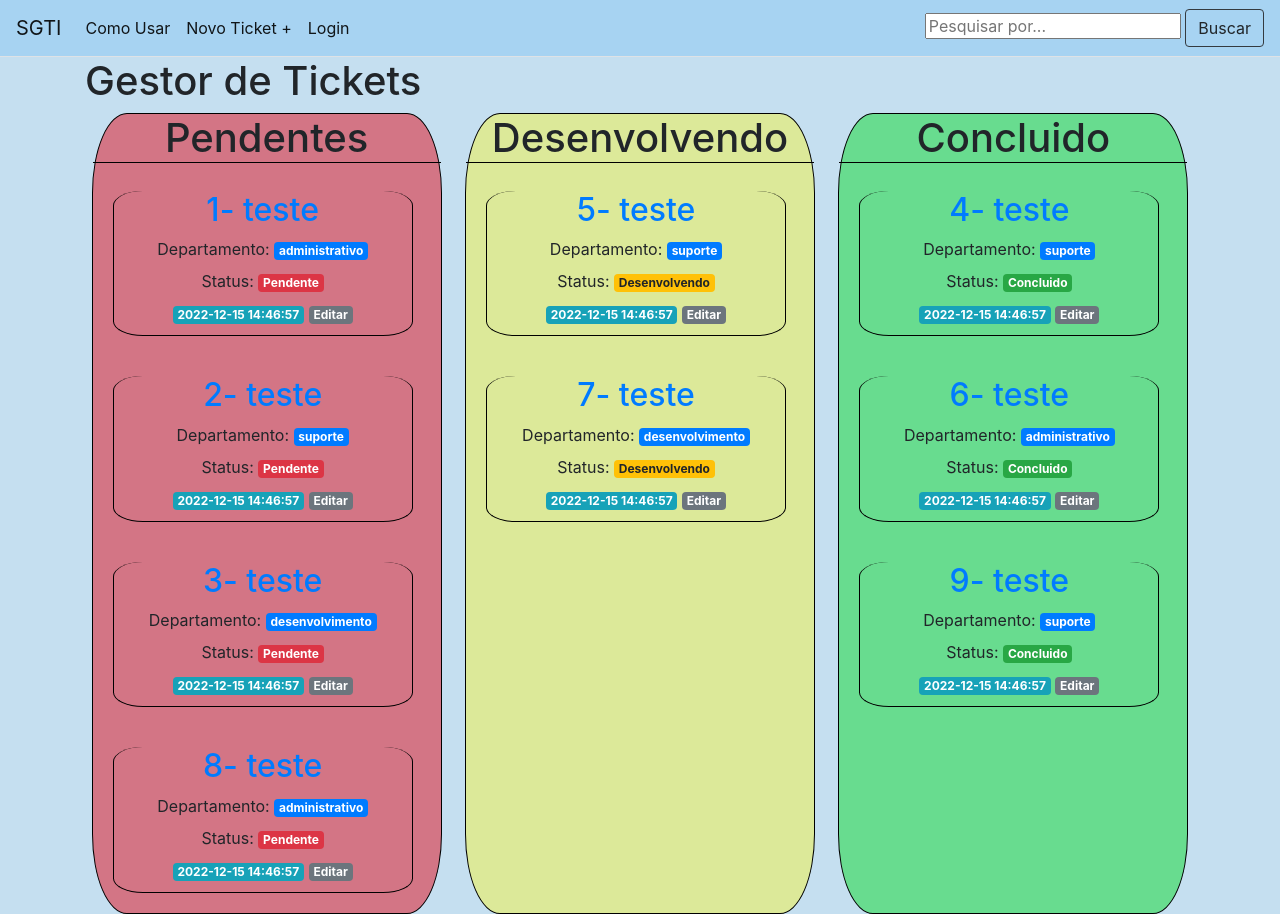
After one commit to nancastilho/Sistema-de-Gestao-FLASK, a Flask app: page /home in a window 1280 px wide. The commit adds this page. Run offline with Flask 2, Linux system fonts and the light colour scheme; data comes from the database, SQL or seed files in the repository; both versions use the stored data as it was after the commit; some libraries are stand-ins or nearby versions.

Commit message:
Manual, cadastro e login
Foi adicionado a tela de cadastro de usuarios, login e manual

```diff
--- a/app.py
+++ b/app.py
@@ -1,6 +1,12 @@
 import sqlite3
 from flask import Flask, render_template, request, url_for, flash, redirect
 from werkzeug.exceptions import abort
+
+
+
+app = Flask(__name__, static_url_path='/static')
+app.config['SECRET_KEY'] = 'your secret key'
+
 
 
 def get_db_connection():
@@ -19,27 +25,61 @@ def get_post(post_id):
     return post
 
 
-app = Flask(__name__, static_url_path='/static')
-app.config['SECRET_KEY'] = 'your secret key'
+def get_idLog(contas_id):
+    conn = get_db_connection()
+    contas = conn.execute('SELECT * FROM contas WHERE id = ?',
+                        (contas_id,)).fetchone()
+    conn.close()
+
+@app.route('/', methods=('GET', 'POST'))
+def login():
+    if request.method == 'POST':
+        email = request.form['email']
+        senha = request.form['senha']
+        conn = get_db_connection()
+        user = conn.execute("SELECT * FROM contas WHERE email=? and senha=?", (email, senha)).fetchall()
+        conn.close()
+        if not user:
+            flash('E-mail ou senha nao encontrado')
+
+        if user:
+            return redirect(url_for('index'))
+    return render_template('login.html')
+
+@app.route('/cadastro', methods=('GET', 'POST'))
+def cadastro():
+    if request.method == 'POST':
+        nome = request.form['nome']
+        email = request.form['email']
+        senha = request.form['senha']
+
+        if not nome and not email and not senha:
+            flash('É necessário ter as informaçoes!')
+        else:
+            conn = get_db_connection()
+            conn.execute('INSERT INTO contas (nome, email, senha) VALUES (?, ?, ?)',
+                         (nome, email, senha))
+            conn.commit()
+            conn.close()
+            return redirect(url_for('login'))
+    return render_template('cadastro.html')
 
 
-@app.route('/', methods=('GET', 'POST'))
+@app.route('/home', methods=('GET', 'POST'))
 def index():
     if request.method == 'POST':
         buscar = request.form['buscar']
         conn = get_db_connection()
-        print(buscar)
         posts = conn.execute(
-            "SELECT * FROM posts WHERE status=? or id=? or departamentos=? or title=?", (buscar, buscar, buscar, buscar,)).fetchall()
+            "SELECT * FROM posts WHERE status LIKE ? or id LIKE ? or departamentos LIKE ? or title LIKE ?", ('%'+buscar+'%', '%'+buscar+'%', '%'+buscar+'%', '%'+buscar+'%',)).fetchall()
         conn.close()
-        return render_template('index.html', posts=posts)
-
+        return render_template('indexnew.html', posts=posts)
 
     conn = get_db_connection()
     posts = conn.execute('SELECT * FROM posts').fetchall()
+    logado = conn.execute('SELECT * FROM posts').fetchall()
     conn.close()
-
-    return render_template('index.html', posts=posts)
+    return render_template('indexnew.html', posts=posts)
 
 
 @app.route('/<int:post_id>')
@@ -47,6 +87,10 @@ def post(post_id):
     post = get_post(post_id)
     return render_template('post.html', post=post)
 
+
+@app.route('/manual')
+def manual():
+    return render_template('manual.html')
 
 @app.route('/create', methods=('GET', 'POST'))
 def create():
--- a/schema.sql
+++ b/schema.sql
@@ -15,6 +15,7 @@ CREATE TABLE posts (
 CREATE TABLE contas (
     id INTEGER PRIMARY KEY AUTOINCREMENT,
     created TIMESTAMP NOT NULL DEFAULT CURRENT_TIMESTAMP,
-    email TEXT NOT NULL,
-    senha TEXT NOT NULL
+    nome TEXT NOT NULL,
+    email TEXT NOT NULL UNIQUE,
+    senha TEXT NOT NULL,
 );
--- a/static/css/style.css
+++ b/static/css/style.css
@@ -1,19 +1,136 @@
-h1 {
-    border: 2px #eee solid;
-    color: brown;
+.pendente {
+    text-transform: capitalize;
+    color: #fff;
+    background-color: #dc3545;
+    display: inline-block;
+    padding: .25em .4em;
+    font-size: 75%;
+    font-weight: 700;
+    line-height: 1;
     text-align: center;
-    padding: 10px;
-}
+    white-space: nowrap;
+    vertical-align: baseline;
+    border-radius: .25rem;
+    transition: color .15s ease-in-out, background-color .15s ease-in-out, border-color .15s ease-in-out, box-shadow .15s ease-in-out;
+  }
 
+  .desenvolvendo {
+    text-transform: capitalize;
+    color: #212529;
+    background-color: #ffc107;
+    display: inline-block;
+    padding: .25em .4em;
+    font-size: 75%;
+    font-weight: 700;
+    line-height: 1;
+    text-align: center;
+    white-space: nowrap;
+    vertical-align: baseline;
+    border-radius: .25rem;
+    transition: color .15s ease-in-out, background-color .15s ease-in-out, border-color .15s ease-in-out, box-shadow .15s ease-in-out;
 
+  }
 
-@media only screen and (max-device-width: 480px) {
+  .concluido {
+    text-transform: capitalize;
+    color: #fff;
+    background-color: #28a745;
+    display: inline-block;
+    padding: .25em .4em;
+    font-size: 75%;
+    font-weight: 700;
+    line-height: 1;
+    text-align: center;
+    white-space: nowrap;
+    vertical-align: baseline;
+    border-radius: .25rem;
+    transition: color .15s ease-in-out, background-color .15s ease-in-out, border-color .15s ease-in-out, box-shadow .15s ease-in-out;
 
-    #entrar{
-        margin-top: 15px !important;
-    }
+  }
 
-    #pesquisa{
-        margin-top: 5px !important;
-    }
- }
+  #imagens img {
+    width: 200px;
+  }
+
+  .search-box input {
+    margin: 0;
+    font-family: inherit;
+    font-size: inherit;
+    line-height: normal;
+  }
+
+  .manual {
+    text-align: center;
+  }
+
+  .manual img {
+    border: 1px solid #000;
+  }
+
+  .manual h2,
+  p {
+    text-align: justify;
+  }
+
+  #novoticket {
+    width: 1000px;
+  }
+
+  #edite {
+    width: 900px;
+  }
+
+  .cards {
+    padding: 20px;
+  }
+
+  .square {
+    border-bottom: solid 1px black;
+    border-right: solid 1px black;
+    border-left: solid 1px black;
+    text-align: center;
+    width: 300px;
+    padding-bottom: 10px;
+    border-radius: 10%;
+  }
+
+  .pedidos {
+    display: flex;
+    justify-content: space-around;
+  }
+
+  .basePendente {
+    background-color: #dc35469f;
+    width: 350px;
+    border-radius: 10%;
+    border: solid 1px black;
+
+  }
+
+  .basePendente h1 {
+    border-bottom: #000 solid 1px;
+  }
+
+  .baseDesenvolvendo {
+    background-color: #fff70f62;
+    width: 350px;
+    margin-left: 10px;
+    margin-right: 10px;
+    border-radius: 10%;
+    border: solid 1px black;
+  }
+
+  .baseDesenvolvendo h1 {
+    border-bottom: #000 solid 1px;
+  }
+
+  .baseFinalizado {
+    background-color: #35dc59a3;
+    width: 350px;
+    border-radius: 10%;
+    border: solid 1px black;
+  }
+
+  .baseFinalizado h1 {
+    border-bottom: #000 solid 1px;
+  }
--- a/templates/base.html
+++ b/templates/base.html
@@ -5,114 +5,50 @@
   <!-- Required meta tags -->
   <meta charset="utf-8">
   <meta name="viewport" content="width=device-width, initial-scale=1, shrink-to-fit=no">
-  <style>
-    .pendente {
-      text-transform: capitalize;
-      color: #fff;
-      background-color: #dc3545;
-      display: inline-block;
-      padding: .25em .4em;
-      font-size: 75%;
-      font-weight: 700;
-      line-height: 1;
-      text-align: center;
-      white-space: nowrap;
-      vertical-align: baseline;
-      border-radius: .25rem;
-      transition: color .15s ease-in-out, background-color .15s ease-in-out, border-color .15s ease-in-out, box-shadow .15s ease-in-out;
-    }
-
-    .desenvolvendo {
-      text-transform: capitalize;
-      color: #212529;
-      background-color: #ffc107;
-      display: inline-block;
-      padding: .25em .4em;
-      font-size: 75%;
-      font-weight: 700;
-      line-height: 1;
-      text-align: center;
-      white-space: nowrap;
-      vertical-align: baseline;
-      border-radius: .25rem;
-      transition: color .15s ease-in-out, background-color .15s ease-in-out, border-color .15s ease-in-out, box-shadow .15s ease-in-out;
-
-    }
-
-    .concluido {
-      text-transform: capitalize;
-      color: #fff;
-      background-color: #28a745;
-      display: inline-block;
-      padding: .25em .4em;
-      font-size: 75%;
-      font-weight: 700;
-      line-height: 1;
-      text-align: center;
-      white-space: nowrap;
-      vertical-align: baseline;
-      border-radius: .25rem;
-      transition: color .15s ease-in-out, background-color .15s ease-in-out, border-color .15s ease-in-out, box-shadow .15s ease-in-out;
-
-    }
-
-    #imagens img {
-      width: 200px;
-    }
-
-    .search-box input{
-    margin: 0;
-    font-family: inherit;
-    font-size: inherit;
-    line-height: normal;
-    }
-  </style>
+  <link rel="stylesheet" href="/static/css/style.css">
 
   <!-- Bootstrap CSS -->
+  <link href="https://cdn.jsdelivr.net/npm/bootstrap@5.0.2/dist/css/bootstrap.min.css" rel="stylesheet"
+        integrity="sha384-EVSTQN3/azprG1Anm3QDgpJLIm9Nao0Yz1ztcQTwFspd3yD65VohhpuuCOmLASjC" crossorigin="anonymous">
   <link rel="stylesheet" href="https://stackpath.bootstrapcdn.com/bootstrap/4.3.1/css/bootstrap.min.css"
     integrity="sha384-ggOyR0iXCbMQv3Xipma34MD+dH/1fQ784/j6cY/iJTQUOhcWr7x9JvoRxT2MZw1T" crossorigin="anonymous">
 
-    <!-- jQuery -->
-    <script
-  src="https://code.jquery.com/jquery-3.6.0.js"
-  integrity="sha256-H+K7U5CnXl1h5ywQfKtSj8PCmoN9aaq30gDh27Xc0jk="
-  crossorigin="anonymous"></script>
+  <!-- jQuery -->
+  <script src="https://code.jquery.com/jquery-3.6.0.js" integrity="sha256-H+K7U5CnXl1h5ywQfKtSj8PCmoN9aaq30gDh27Xc0jk="
+    crossorigin="anonymous"></script>
 
 
 
-  <title>SGMH</title>
+  <title>SGTI</title>
 </head>
 
-<body>
-  <nav class="navbar navbar-expand-md navbar-light bg-light">
-    <a class="navbar-brand" href="{{ url_for('index')}}">SGMH</a>
+<body style="background-color: #c5dff0">
+  <nav class="navbar navbar-expand-md navbar-light border-bottom" style="background-color: #a7d3f2">
+    <a class="navbar-brand" href="{{ url_for('index')}}">SGTI</a>
     <button class="navbar-toggler" type="button" data-toggle="collapse" data-target="#navbarNav"
       aria-controls="navbarNav" aria-expanded="false" aria-label="Toggle navigation">
       <span class="navbar-toggler-icon"></span>
     </button>
     <div class="collapse navbar-collapse" id="navbarNav">
-      <ul class="navbar-nav">
+      <ul class="navbar-nav d-flex align-items-center">
         <li class="nav-item active">
-          <a class="nav-link" href="https://www.linkedin.com/in/renan-castilho-588069203/" target="_blank">Quem
-            Somos</a>
+          <a class="nav-link" href="{{url_for('manual')}}" target="_blank">Como Usar</a>
         </li>
-        <li class="nav-item">
-          <a class="nav-link" href="{{url_for('create')}}">Novo Ticket</a>
+        <li class="nav-item active">
+          <a class="nav-link" href="{{url_for('create')}}" >Novo Ticket +</a>
         </li>
+        <li class="nav-item active">
+          <a class="nav-link" href="{{url_for('login')}}" >Login</a>
+        </li>
+      </ul>
+    </div>
 
-      </ul>
-
-
-      </form>
-    </div>
     <div class="buscar">
       <form class="search-box" method="POST">
         <input class="search-box" type="busca" value="{{request.form['buscar']}}" placeholder="Pesquisar por..."
           name="buscar">
-        <button class="btn btn-outline-sucess my-2 my-sm-0" type="submit">Buscar</button>
-
+        <button class="btn btn-outline-sucess my-2 my-sm-0 border border-dark" type="submit">Buscar</button>
     </div>
-
 
     </form>
   </nav>
--- a/templates/index.html
+++ b/templates/index.html
@@ -2,8 +2,9 @@
 
 
 {% block content %}
-<h1 id="titulo">{% block title %} Gestor de Manutenção de Hardware {% endblock %}</h1>
+<h1 id="titulo">{% block title %} Gestor de Tickets {% endblock %}</h1>
 {% for post in posts %}
+<div>
 <a href="{{ url_for('post', post_id=post['id']) }}">
     <h2>{{post['id']}}- {{ post['title'] }} </h2>
 </a>
--- /dev/null
+++ b/templates/indexnew.html
@@ -0,0 +1,77 @@
+{% extends 'base.html' %}
+
+
+{% block content %}
+<h1 id="titulo">{% block title %} Gestor de Tickets {% endblock %}</h1>
+<div class="pedidos">
+    <div class="basePendente">
+        <h1 id="titulo" style="text-align:center">Pendentes</h1>
+        {% for post in posts %}
+        {% if post['Status'] == 'pendente' %}
+        <div class="cards">
+            <div class="square">
+                <a href="{{ url_for('post', post_id=post['id']) }}">
+                    <h2>{{post['id']}}- {{ post['title'] }} </h2>
+                </a>
+                <label for="">Departamento: <span class="badge badge-primary">{{post['departamentos']}}</span></label>
+                <br>
+                <label>Status: <span class="{{post['Status']}}">{{post['Status']}}</span></label>
+                <br>
+                <span class="badge badge-info">{{ post['created'] }}</span>
+                <a href="{{ url_for('edit', id=post['id']) }}">
+                    <span class="badge badge-secondary">Editar</span>
+                </a>
+            </div>
+        </div>
+        {% endif %}
+        {% endfor %}
+    </div>
+
+    <div class="baseDesenvolvendo">
+        <h1 id="titulo" style="text-align:center">Desenvolvendo</h1>
+        {% for post in posts %}
+        {% if post['Status'] == 'desenvolvendo' %}
+        <div class="cards">
+            <div class="square">
+                <a href="{{ url_for('post', post_id=post['id']) }}">
+                    <h2>{{post['id']}}- {{ post['title'] }} </h2>
+                </a>
+                <label for="">Departamento: <span class="badge badge-primary">{{post['departamentos']}}</span></label>
+                <br>
+                <label>Status: <span class="{{post['Status']}}">{{post['Status']}}</span></label>
+                <br>
+                <span class="badge badge-info">{{ post['created'] }}</span>
+                <a href="{{ url_for('edit', id=post['id']) }}">
+                    <span class="badge badge-secondary">Editar</span>
+                </a>
+            </div>
+        </div>
+        {%endif%}
+        {% endfor %}
+    </div>
+
+    <div class="baseFinalizado">
+        <h1 id="titulo" style="text-align:center">Concluido</h1>
+        {% for post in posts %}
+        {% if post['Status'] == 'concluido' %}
+        <div class="cards">
+            <div class="square">
+                <a href="{{ url_for('post', post_id=post['id']) }}">
+                    <h2>{{post['id']}}- {{ post['title'] }} </h2>
+                </a>
+                <label for="">Departamento: <span class="badge badge-primary">{{post['departamentos']}}</span></label>
+                <br>
+                <label>Status: <span class="{{post['Status']}}">{{post['Status']}}</span></label>
+                <br>
+                <span class="badge badge-info">{{ post['created'] }}</span>
+                <a href="{{ url_for('edit', id=post['id']) }}">
+                    <span class="badge badge-secondary">Editar</span>
+                </a>
+            </div>
+        </div>
+        {%endif%}
+        {% endfor %}
+    </div>
+
+</div>
+{% endblock %}
```
Also changed, not shown: init_db.py (+6 -2 lines), templates/cadastro.html (+26 -49 lines), templates/login.html (+11 -30 lines), templates/manual.html (added, +40 -0 lines), database.db, static/images/criaçao.png (added), static/images/editar 2.png (added), static/images/editar.png (added).
